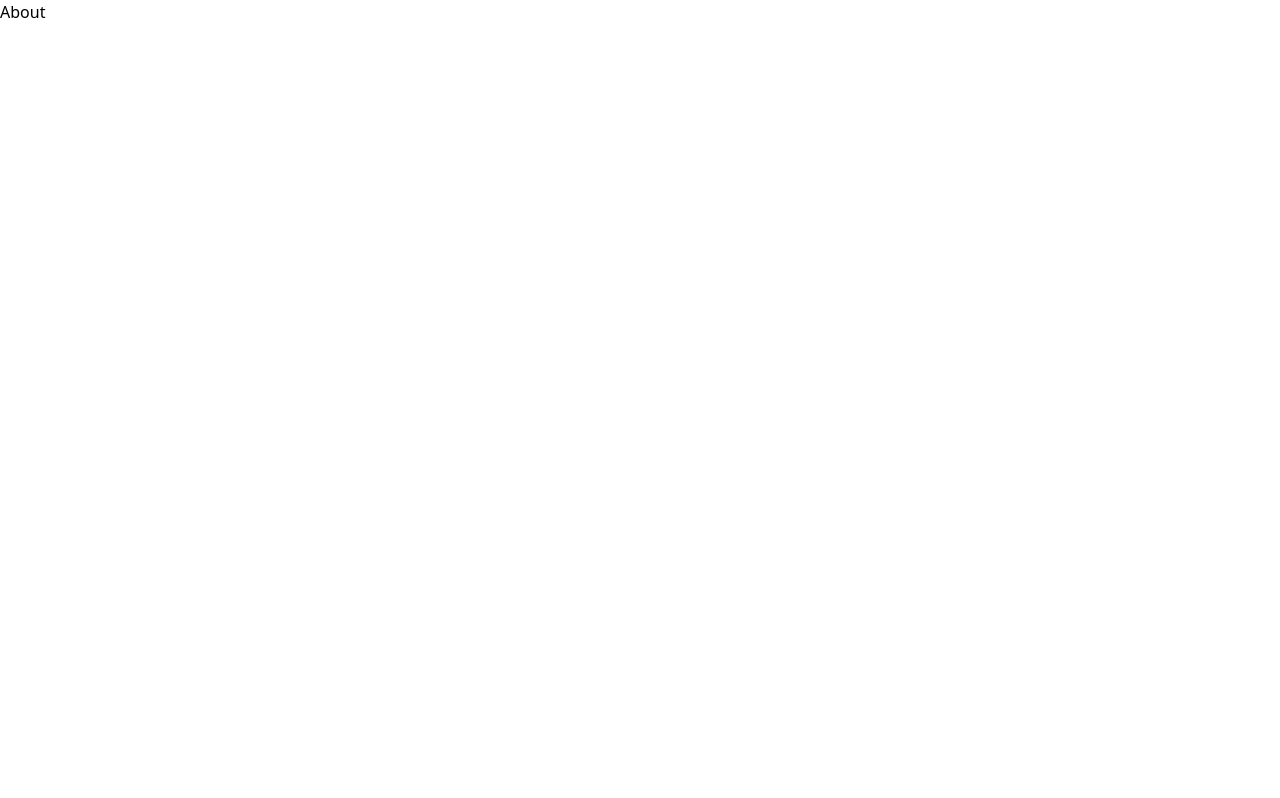
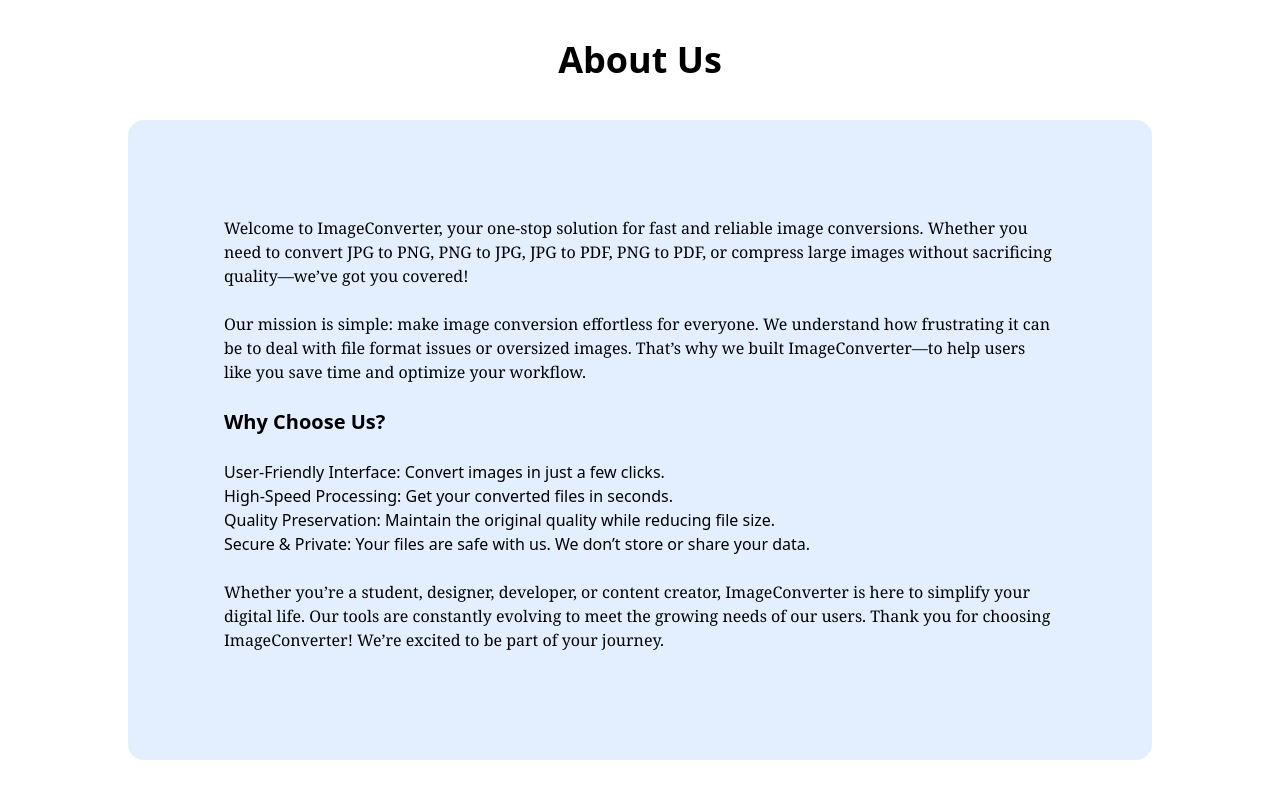
Before and after one commit to saurabhhh777/ImgConverter, a React (Vite) app in the folder frontend/: page /about in a window 1280 px wide. Built offline with nearby package versions, Linux system fonts and the light colour scheme.

Commit message:
Content added in About Us Page !

```diff
--- a/frontend/src/components/pages/About.tsx
+++ b/frontend/src/components/pages/About.tsx
@@ -1,9 +1,49 @@
-
-
 const About = () => {
   return (
-    <div>About</div>
-  )
-}
+    <div className="h-screen w-screen flex flex-col justify-center items-center">
+      <h1 className="h-[10%] justify-center items-center text-4xl font-bold">
+        About Us
+      </h1>
+      <div className="h-[80%] w-[80%] bg-[#E3EFFF] flex flex-col rounded-2xl p-24">
+        <div className="font-serif">
+          Welcome to ImageConverter, your one-stop solution for fast and
+          reliable image conversions. Whether you need to convert JPG to PNG,
+          PNG to JPG, JPG to PDF, PNG to PDF, or compress large images without
+          sacrificing quality—we’ve got you covered!
+        </div>
+        <br />
+        <div className="font-serif">
+          Our mission is simple: make image conversion effortless for everyone.
+          We understand how frustrating it can be to deal with file format
+          issues or oversized images. That’s why we built ImageConverter—to help
+          users like you save time and optimize your workflow.
+        </div>
+        <br />
+        <div className="font-semibold text-xl">Why Choose Us?</div>
+        <br />
+        <ul>
+          <li>User-Friendly Interface: Convert images in just a few clicks.</li>
+          <li>High-Speed Processing: Get your converted files in seconds.</li>
+          <li>
+            Quality Preservation: Maintain the original quality while reducing
+            file size.
+          </li>
+          <li>
+            Secure & Private: Your files are safe with us. We don’t store or
+            share your data.
+          </li>
+        </ul>
+        <br />
+        <div className="font-serif">
+          Whether you’re a student, designer, developer, or content creator,
+          ImageConverter is here to simplify your digital life. Our tools are
+          constantly evolving to meet the growing needs of our users. Thank you
+          for choosing ImageConverter! We’re excited to be part of your journey.
+        </div>
+        <br />
+      </div>
+    </div>
+  );
+};
 
-export default About
+export default About;
```
